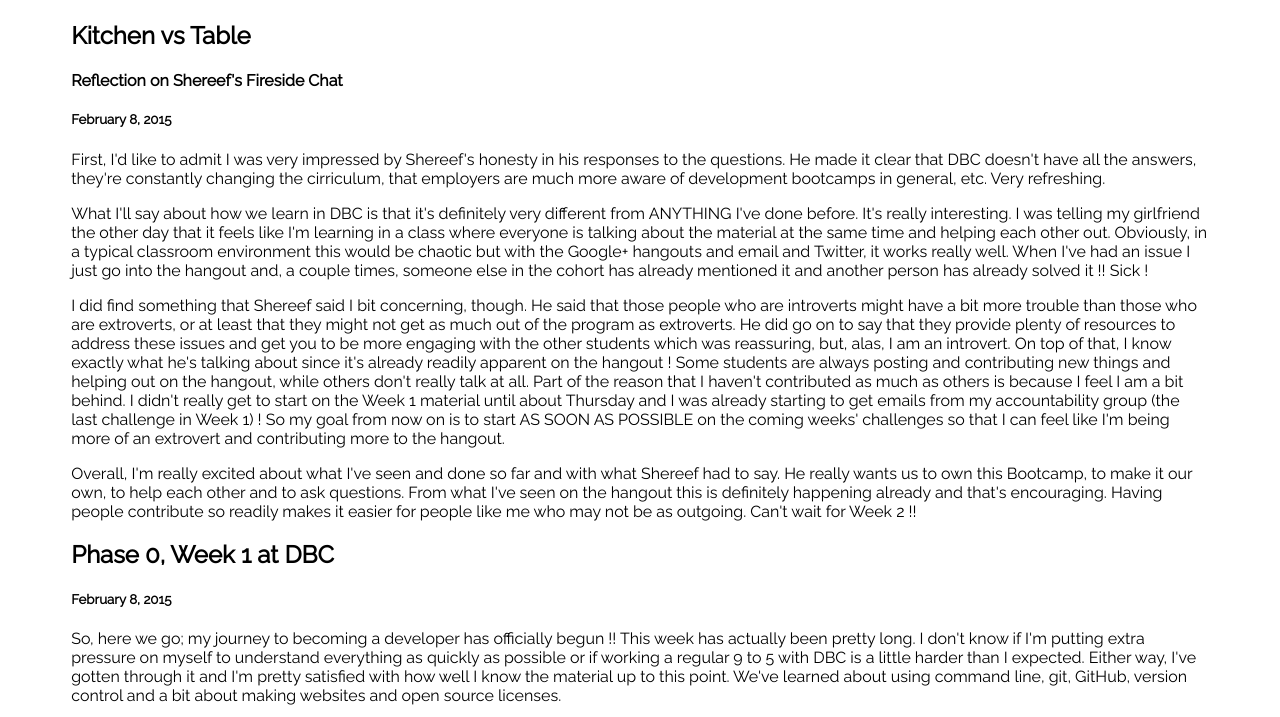
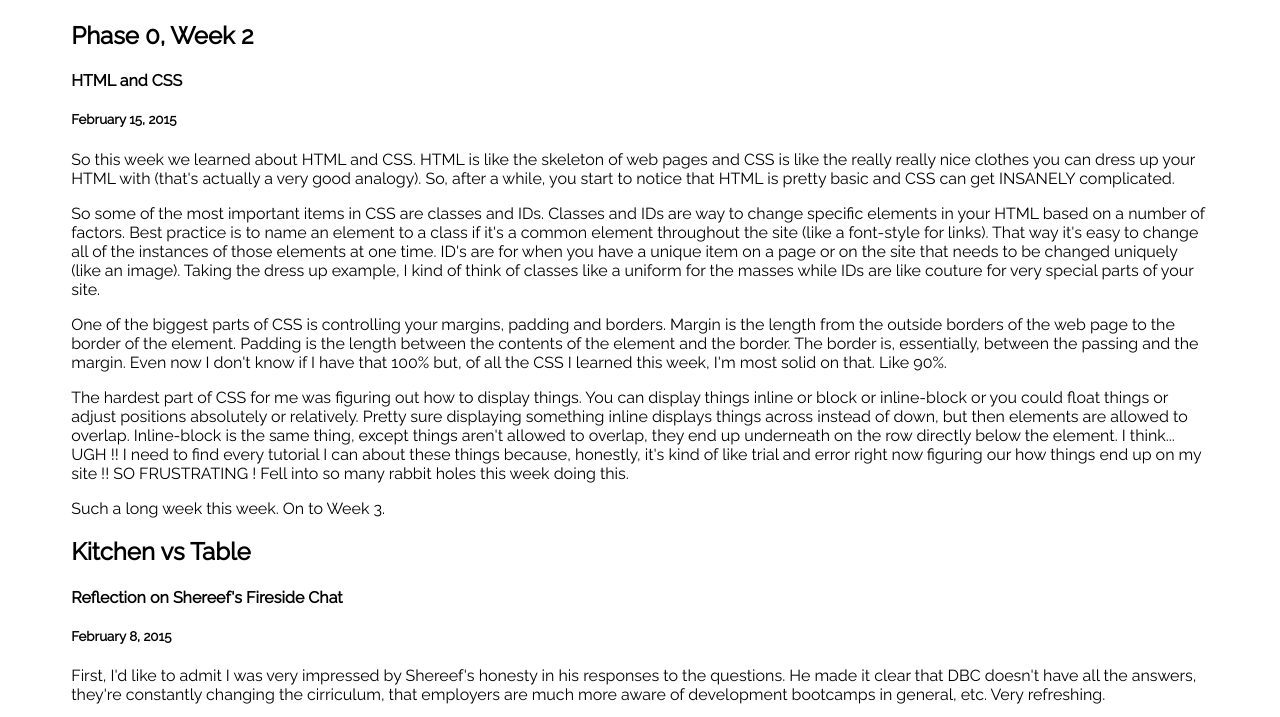
Before and after one commit to aperezmontan/aperezmontan.github.io, a plain HTML site: page blog/blog.html in a window 1280 px wide. Shown: the part 48-765 px from the top of the page. Drawn offline with Linux system fonts and the light colour scheme.

Commit message:
Fixing my site and adding new blog entry for week 2

```diff
--- a/blog/blog.html
+++ b/blog/blog.html
@@ -17,6 +17,22 @@
     </header>
 
   <main class="mainContainer">
+
+        <section>
+        <h1>Phase 0, Week 2</h1>
+        <h4>HTML and CSS</h4>
+        <h5>February 15, 2015</h5>
+          <p> So this week we learned about HTML and CSS.  HTML is like the skeleton of web pages and CSS is like the really really nice clothes you can dress up your HTML with (that's actually a very good analogy).  So, after a while, you start to notice that HTML is pretty basic and CSS can get INSANELY complicated.
+          </p>
+          <p>So some of the most important items in CSS are classes and IDs.  Classes and IDs are way to change specific elements in your HTML based on a number of factors.  Best practice is to name an element to a class if it's a common element throughout the site (like a font-style for links).  That way it's easy to change all of the instances of those elements at one time.  ID's are for when you have a unique item on a page or on the site that needs to be changed uniquely (like an image).  Taking the dress up example, I kind of think of classes like a uniform for the masses while IDs are like couture for very special parts of your site.
+          </p>
+          <p> One of the biggest parts of CSS is controlling your margins, padding and borders.  Margin is the length from the outside borders of the web page to the border of the element.  Padding is the length between the contents of the element and the border.  The border is, essentially, between the passing and the margin.  Even now I don't know if I have that 100% but, of all the CSS I learned this week, I'm most solid on that.  Like 90%.
+          </p>
+          <p> The hardest part of CSS for me was figuring out how to display things.  You can display things inline or block or inline-block or you could float things or adjust positions absolutely or relatively.  Pretty sure displaying something inline displays things across instead of down, but then elements are allowed to overlap.  Inline-block is the same thing, except things aren't allowed to overlap, they end up underneath on the row directly below the element.  I think... UGH !!  I need to find every tutorial I can about these things because, honestly, it's kind of like trial and error right now figuring our how things end up on my site !!  SO FRUSTRATING !  Fell into so many rabbit holes this week doing this.
+          </p>
+          <p> Such a long week this week.  On to Week 3.
+          </p>
+    </section>
 
     <section>
         <h1>Kitchen vs Table</h1>
```
Also changed, not shown: blog/t2-css-design.html (added, +41 -0 lines), index.html (+1 -1 lines).
